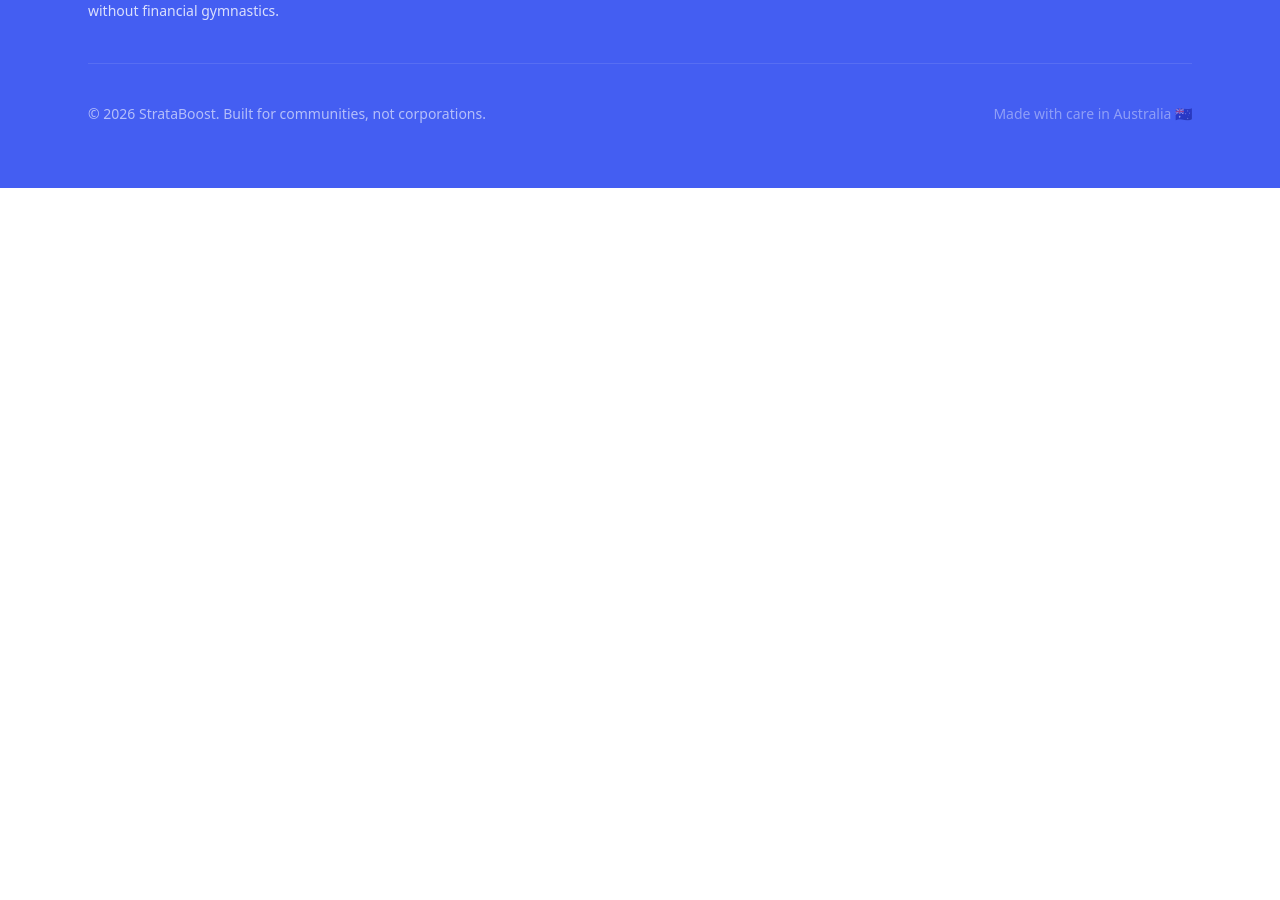
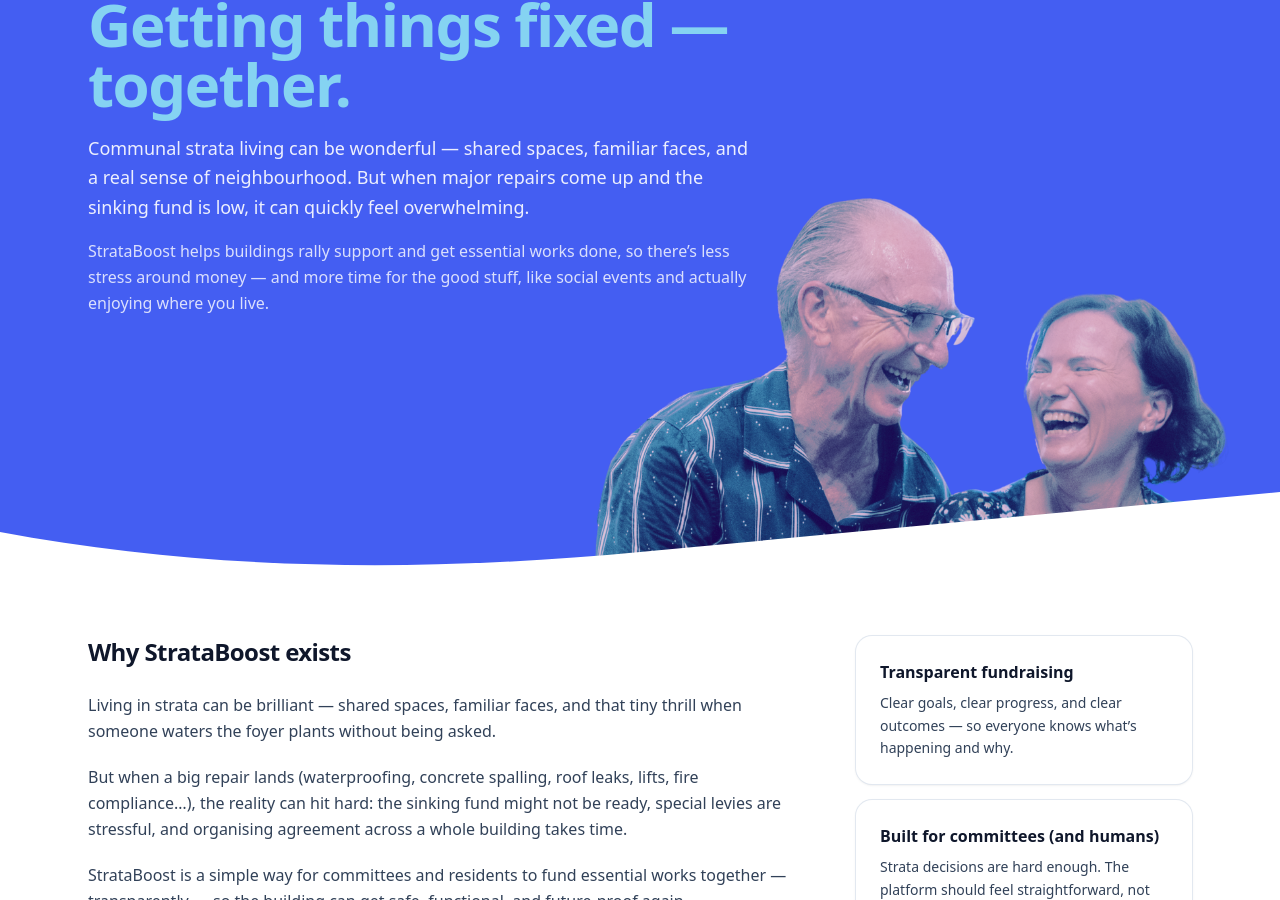
Before and after one commit to arrianne/crowdfunding_frontend, a React (Vite) app: page /about in a window 1280 px wide. Shown: the part 200-1100 px from the top of the page. Before the commit the page ends 800 px from the top, so only its background shows below. Built offline with nearby package versions, Linux system fonts and the light colour scheme.

Commit message:
adding the homepage layout and styling

```diff
--- a/src/pages/AboutPage.jsx
+++ b/src/pages/AboutPage.jsx
@@ -1,5 +1,198 @@
-function AboutPage() {
-  return <h1>This is the about page</h1>;
+import { Link } from "react-router-dom";
+
+function About() {
+  return (
+    <main className="bg-white">
+      {/* HERO */}
+      <section className="relative overflow-hidden bg-blueDeep">
+        {/* Text container */}
+        <div className="relative mx-auto max-w-6xl px-6 pt-28 pb-56 md:pt-36 lg:pb-64">
+          <div className="max-w-2xl">
+            {/* Tag */}
+            <p className="inline-flex items-center gap-2 rounded-full bg-white/20 px-3 py-1 text-xs font-semibold text-white ring-1 ring-white/30">
+              About StrataBoost
+            </p>
+
+            {/* Headline */}
+            <h1 className="mt-6 text-4xl font-extrabold tracking-tight text-blueSky sm:text-5xl md:text-6xl">
+              Getting things fixed — together.
+            </h1>
+
+            {/* Supporting copy */}
+            <p className="mt-5 text-base leading-relaxed text-white/90 sm:text-lg">
+              Communal strata living can be wonderful — shared spaces, familiar
+              faces, and a real sense of neighbourhood. But when major repairs
+              come up and the sinking fund is low, it can quickly feel
+              overwhelming.
+            </p>
+
+            <p className="mt-4 text-base leading-relaxed text-white/80">
+              StrataBoost helps buildings rally support and get essential works
+              done, so there’s less stress around money — and more time for the
+              good stuff, like social events and actually enjoying where you
+              live.
+            </p>
+          </div>
+        </div>
+
+        {/* Image pinned to bottom-right (same as homepage) */}
+        <div className="pointer-events-none absolute bottom-0 right-0 z-10 max-h-[420px] overflow-hidden">
+          <img
+            src="/images/happy-neighbours.png"
+            alt="Residents enjoying their building community"
+            className="w-[520px] sm:w-[640px] md:w-[760px] lg:w-[900px] opacity-95"
+          />
+        </div>
+
+        {/* Curve divider */}
+        <div className="pointer-events-none absolute bottom-0 left-0 z-20 w-full overflow-hidden leading-none">
+          <svg
+            viewBox="0 0 1440 80"
+            preserveAspectRatio="none"
+            className="block h-20 w-full"
+          >
+            <path
+              d="M0,40 C240,80 480,80 720,60 960,40 1200,20 1440,0 L1440,80 L0,80 Z"
+              fill="white"
+            />
+          </svg>
+        </div>
+      </section>
+
+      {/* BODY */}
+      <section className="mx-auto max-w-6xl px-6 py-16">
+        <div className="grid gap-12 lg:grid-cols-3">
+          {/* Left: Story */}
+          <div className="lg:col-span-2">
+            <h2 className="text-2xl font-extrabold tracking-tight text-slate-900">
+              Why StrataBoost exists
+            </h2>
+
+            <div className="mt-6 space-y-5 text-slate-700 leading-relaxed">
+              <p>
+                Living in strata can be brilliant — shared spaces, familiar
+                faces, and that tiny thrill when someone waters the foyer plants
+                without being asked.
+              </p>
+
+              <p>
+                But when a big repair lands (waterproofing, concrete spalling,
+                roof leaks, lifts, fire compliance…), the reality can hit hard:
+                the sinking fund might not be ready, special levies are
+                stressful, and organising agreement across a whole building
+                takes time.
+              </p>
+
+              <p>
+                StrataBoost is a simple way for committees and residents to fund
+                essential works together — transparently — so the building can
+                get safe, functional, and future-proof again.
+              </p>
+
+              <p>
+                The goal isn’t “more admin”. It’s less. Get the important stuff
+                done, reduce the stress, and free up energy for the good parts
+                of community living — like BBQs, Christmas lights, and the
+                occasional “we should do a trivia night” moment that actually
+                happens.
+              </p>
+            </div>
+
+            {/* Small callout */}
+            <div className="mt-10 rounded-2xl bg-slate-50 p-6 ring-1 ring-slate-200">
+              <h3 className="text-sm font-semibold text-slate-900">
+                The vibe: calm, clear, collective
+              </h3>
+              <p className="mt-2 text-sm text-slate-700">
+                No pressure tactics. No confusing fine print. Just a practical
+                way to rally support — whether that’s money, skills, or both.
+              </p>
+            </div>
+          </div>
+
+          {/* Right: Principles / cards */}
+          <aside className="space-y-4">
+            <div className="rounded-2xl bg-white p-6 shadow-sm ring-1 ring-slate-200">
+              <h3 className="text-base font-bold text-slate-900">
+                Transparent fundraising
+              </h3>
+              <p className="mt-2 text-sm text-slate-700 leading-relaxed">
+                Clear goals, clear progress, and clear outcomes — so everyone
+                knows what’s happening and why.
+              </p>
+            </div>
+
+            <div className="rounded-2xl bg-white p-6 shadow-sm ring-1 ring-slate-200">
+              <h3 className="text-base font-bold text-slate-900">
+                Built for committees (and humans)
+              </h3>
+              <p className="mt-2 text-sm text-slate-700 leading-relaxed">
+                Strata decisions are hard enough. The platform should feel
+                straightforward, not like doing your taxes in a maze.
+              </p>
+            </div>
+
+            <div className="rounded-2xl bg-white p-6 shadow-sm ring-1 ring-slate-200">
+              <h3 className="text-base font-bold text-slate-900">
+                More time for what matters
+              </h3>
+              <p className="mt-2 text-sm text-slate-700 leading-relaxed">
+                Fix the building issues sooner — so your community can spend
+                more time on the fun stuff (and less time on email threads).
+              </p>
+            </div>
+
+            <div className="rounded-2xl bg-blueDeep p-6 text-white shadow-sm">
+              <h3 className="text-base font-bold">
+                Ready to help your building?
+              </h3>
+              <p className="mt-2 text-sm text-white/80 leading-relaxed">
+                Start a fundraiser in minutes and rally your neighbours.
+              </p>
+              <Link
+                to="/create"
+                className="mt-4 inline-flex w-full items-center justify-center rounded-xl bg-white/10 px-5 py-3 text-sm font-semibold text-white ring-1 ring-white/20 hover:bg-white/15 transition"
+              >
+                Start a fundraiser
+              </Link>
+            </div>
+          </aside>
+        </div>
+      </section>
+
+      {/* FINAL CTA STRIP */}
+      <section className="border-t border-slate-200 bg-white">
+        <div className="mx-auto max-w-6xl px-6 py-14">
+          <div className="flex flex-col gap-6 md:flex-row md:items-center md:justify-between">
+            <div className="max-w-2xl">
+              <h2 className="text-xl font-extrabold tracking-tight text-slate-900">
+                Community living is better when the building works.
+              </h2>
+              <p className="mt-2 text-slate-700">
+                StrataBoost helps you get repairs funded and finished — so your
+                building can feel like a home again.
+              </p>
+            </div>
+
+            <div className="flex flex-col gap-3 sm:flex-row">
+              <Link
+                to="/fundraisers"
+                className="inline-flex items-center justify-center rounded-xl bg-slate-900 px-6 py-3 text-sm font-semibold text-white hover:opacity-90 transition"
+              >
+                Explore fundraisers
+              </Link>
+              <Link
+                to="/contact"
+                className="inline-flex items-center justify-center rounded-xl bg-slate-100 px-6 py-3 text-sm font-semibold text-slate-900 ring-1 ring-slate-200 hover:bg-slate-200 transition"
+              >
+                Contact
+              </Link>
+            </div>
+          </div>
+        </div>
+      </section>
+    </main>
+  );
 }
 
-export default AboutPage;
+export default About;
```
Also changed, not shown: public/images/happy-neighbours.png (added), 1 other file (tests, documents, lock files or other folders).
